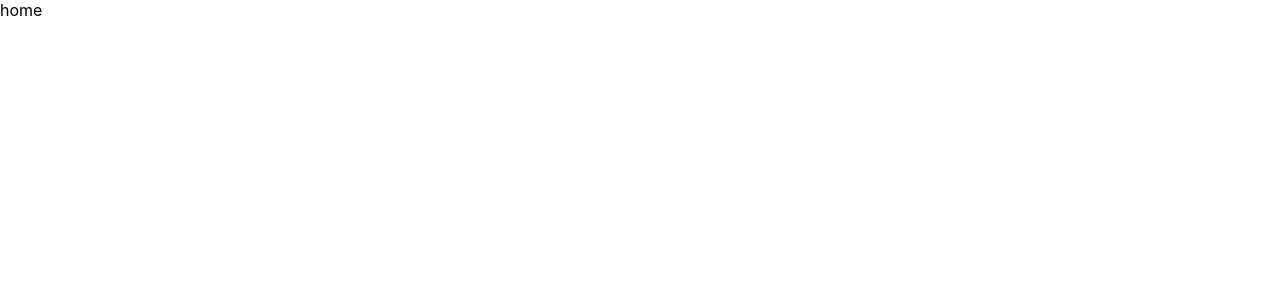
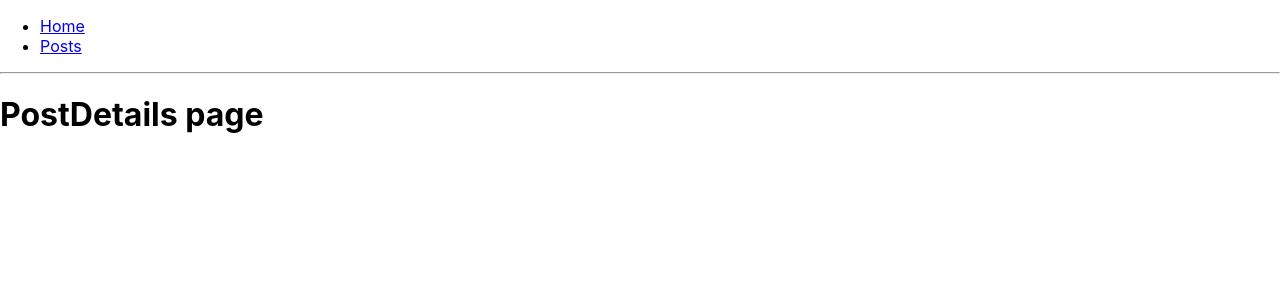
Before and after one commit to ZulianTiger/q, a React (Create React App) app: page /post/1 in a window 1280 px wide. Shown: the top 300 px of the page. Built offline with nearby package versions, Linux system fonts and the light colour scheme.

Commit message:
Install and setup react router

```diff
--- a/package.json
+++ b/package.json
@@ -12,6 +12,7 @@
     "@types/react-dom": "^18.2.22",
     "react": "^18.2.0",
     "react-dom": "^18.2.0",
+    "react-router-dom": "^6.22.3",
     "react-scripts": "5.0.1",
     "typescript": "^4.9.5",
     "web-vitals": "^2.1.4"
@@ -39,5 +40,8 @@
       "last 1 firefox version",
       "last 1 safari version"
     ]
+  },
+  "devDependencies": {
+    "@types/react-router-dom": "^5.3.3"
   }
 }
--- a/src/App.tsx
+++ b/src/App.tsx
@@ -1,7 +1,24 @@
 import "./App.css";
 
-function App() {
-  return <div>home</div>;
-}
+import React from "react";
+import { Link } from "react-router-dom";
+import Stack from "./router/Stack";
+
+const App: React.FC = () => {
+  return (
+    <div>
+      <ul>
+        <li>
+          <Link to="/">Home</Link>
+        </li>
+        <li>
+          <Link to="/posts">Posts</Link>
+        </li>
+      </ul>
+      <hr />
+      <Stack />
+    </div>
+  );
+};
 
 export default App;
--- a/src/index.tsx
+++ b/src/index.tsx
@@ -1,13 +1,16 @@
 import React from "react";
 import ReactDOM from "react-dom/client";
+import { BrowserRouter } from "react-router-dom";
+import App from "./App";
 import "./index.css";
-import App from "./App";
 
 const root = ReactDOM.createRoot(
   document.getElementById("root") as HTMLElement
 );
 root.render(
   <React.StrictMode>
-    <App />
+    <BrowserRouter>
+      <App />
+    </BrowserRouter>
   </React.StrictMode>
 );
--- /dev/null
+++ b/src/router/Stack.tsx
@@ -0,0 +1,15 @@
+import React from "react";
+import { Routes, Route } from "react-router-dom";
+import Posts from "./routes/Posts";
+import PostDetails from "./routes/PostDetails";
+
+const Stack: React.FC = () => {
+  return (
+    <Routes>
+      <Route path="/posts" element={<Posts />} />
+      <Route path="/post/:id" element={<PostDetails />} />
+    </Routes>
+  );
+};
+
+export default Stack;
--- /dev/null
+++ b/src/router/routes/PostDetails.tsx
@@ -0,0 +1,7 @@
+export default function PostDetails() {
+  return (
+    <div>
+      <h1>PostDetails page</h1>
+    </div>
+  );
+}
--- /dev/null
+++ b/src/router/routes/Posts.tsx
@@ -0,0 +1,7 @@
+export default function Posts() {
+  return (
+    <div>
+      <h1>Posts page</h1>
+    </div>
+  );
+}
```
Also changed, not shown: 1 other file (tests, documents, lock files or other folders).
